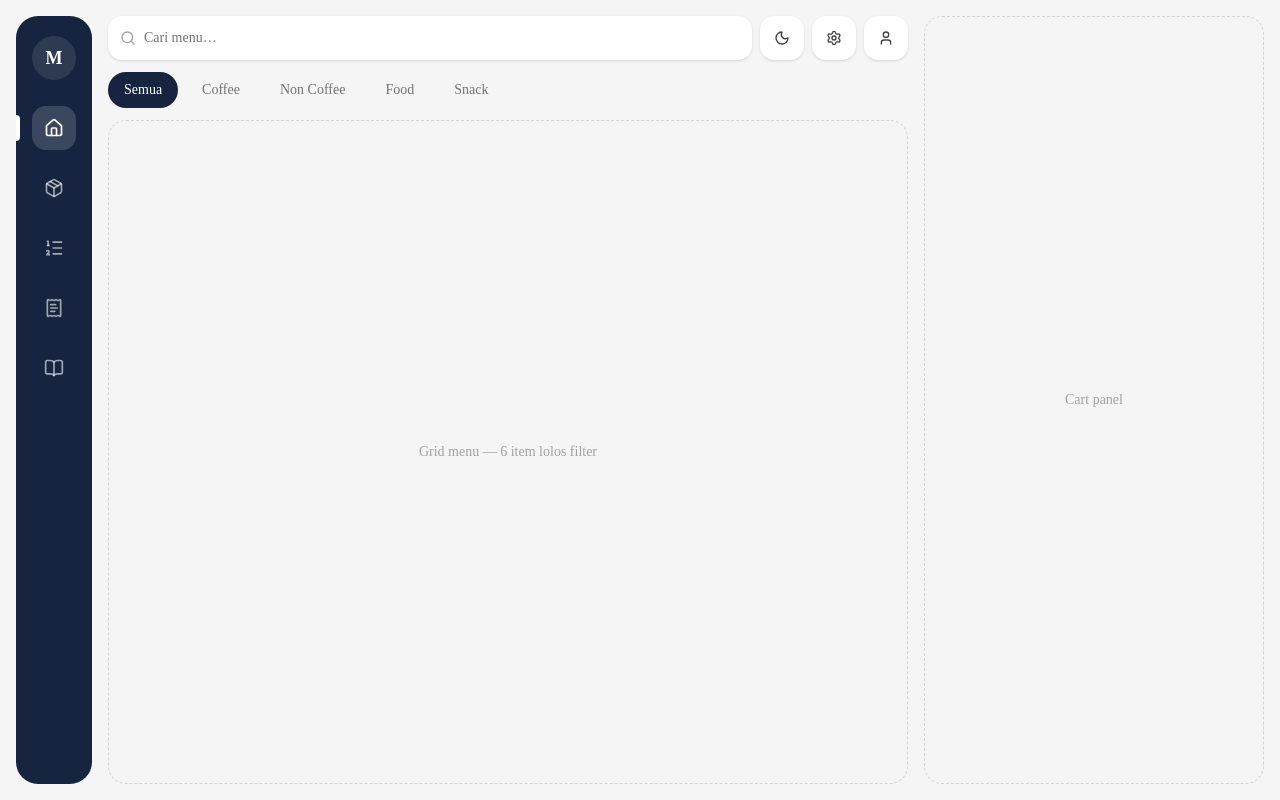
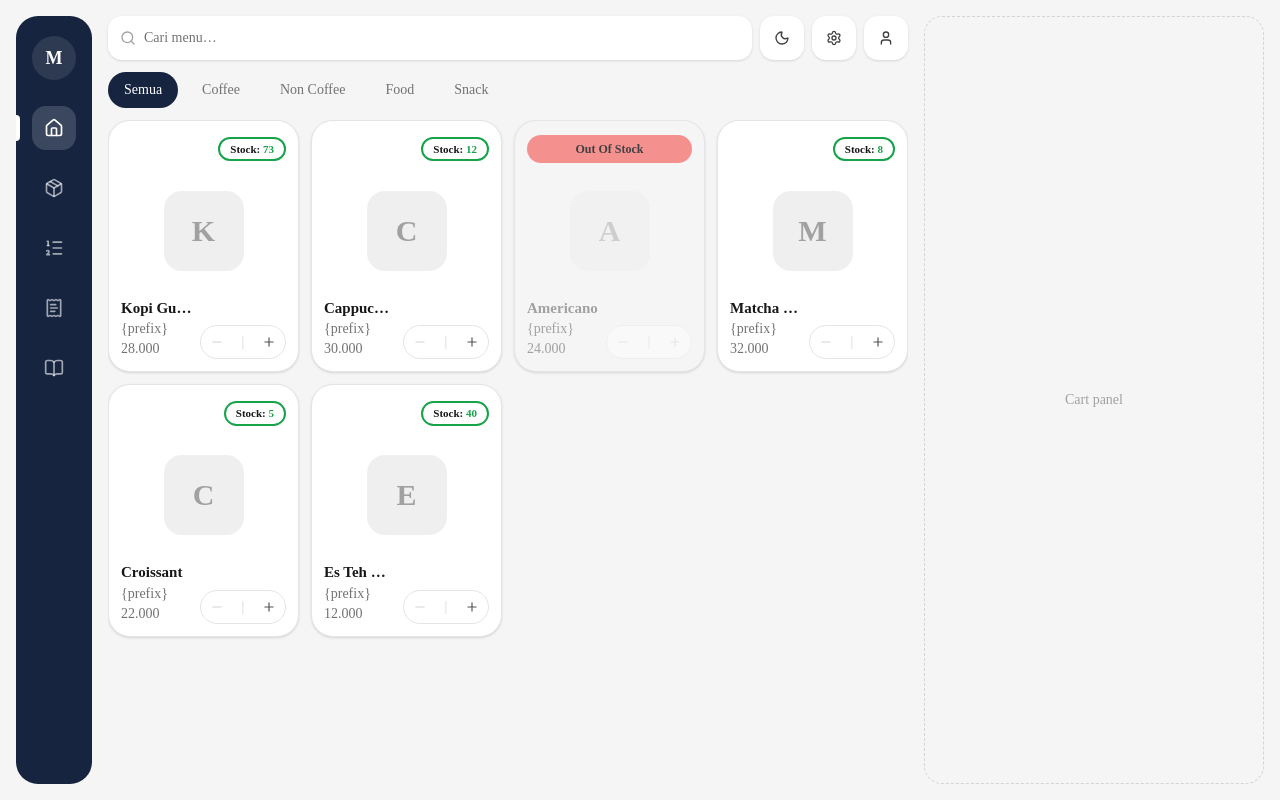
Before and after one commit to Void491111/mooiste-real, a Next.js app in the folder apps/web/: page / in a window 1280 px wide. Built offline with nearby package versions, Linux system fonts and the light colour scheme.

Commit message:
update page.tsx

```diff
--- a/apps/web/src/app/page.tsx
+++ b/apps/web/src/app/page.tsx
@@ -1,14 +1,16 @@
 "use client";
 
 import { CategoryChips } from "@/features/pos/components/category-chips";
+import { MenuGrid } from "@/features/pos/components/menu-grid";
 import { PosHeader } from "@/features/pos/components/pos-header";
 import { PosSidebar } from "@/features/pos/components/pos-sidebar";
+import { useCartHydration } from "@/features/pos/hooks/use-cart.hydration";
 import { useMenuFilter } from "@/features/pos/hooks/use-menu-filter";
 import { MENUS_MOCK } from "@/features/pos/mock/menus.mock";
-import { useCartHydration } from "@/features/pos/hooks/use-cart.hydration";
 
 export default function PosPage() {
   useCartHydration();
+
   const { keyword, setKeyword, category, setCategory, filtered } = useMenuFilter(MENUS_MOCK);
 
   return (
@@ -18,13 +20,10 @@ export default function PosPage() {
       <main className="flex min-w-0 flex-1 flex-col gap-3">
         <PosHeader keyword={keyword} onKeywordChange={setKeyword} />
         <CategoryChips value={category} onChange={setCategory} />
-
-        <div className="grid flex-1 place-items-center rounded-2xl border border-dashed border-neutral-300 text-sm text-neutral-400">
-          Grid menu — {filtered.length} item lolos filter
-        </div>
+        <MenuGrid menus={filtered} />
       </main>
 
-      <aside className="grid w-85 shrink-0 place-items-center rounded-2xl border border-dashed border-neutral-300 text-sm text-neutral-400">
+      <aside className="grid w-[340px] shrink-0 place-items-center rounded-2xl border border-dashed border-neutral-300 text-sm text-neutral-400">
         Cart panel
       </aside>
     </div>
```
